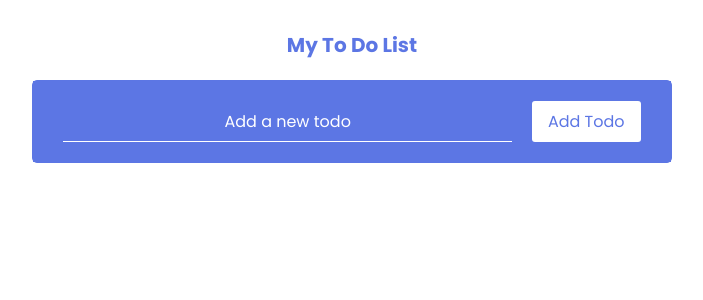
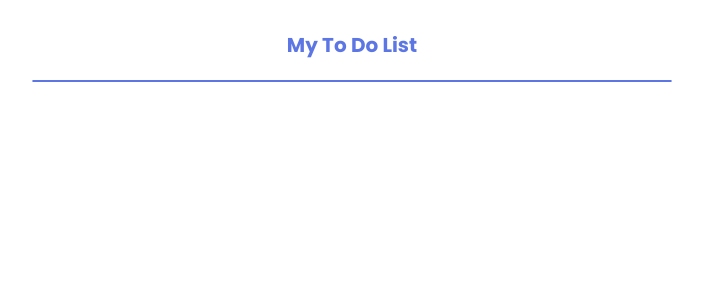
Before and after one commit to Abisola-Morohunfolu/react-to-do-training-app, a React (Create React App) app: page / in a window 1280 px wide. Shown: the top 300 px of the page, without its empty margins (288-991 px from the left). Built offline with nearby package versions, Linux system fonts and the light colour scheme.

Commit message:
starter-with-css

```diff
--- a/src/App.js
+++ b/src/App.js
@@ -1,49 +1,10 @@
-import React from 'react';
 import './App.css';
-import CustomInput from './components/CustomInput/CustomInput';
-import ToDo from './components/ToDo/ToDo';
 
 function App() {
-	const [searchInput, setSearchInput] = React.useState('');
-	const [allTodos, setAllTodos] = React.useState([]);
-
-	const onChangeInput = (e) => {
-		const value = e.target.value;
-
-		setSearchInput(value);
-	};
-
-	const onAddTodo = (e) => {
-		e.preventDefault();
-
-		if (searchInput === '') return;
-
-		const newTodo = {
-			id: searchInput,
-			todo: searchInput,
-		};
-
-		setAllTodos([...allTodos, newTodo]);
-		setSearchInput('');
-	};
-
-	const onDeleteTodo = (id) => {
-		const filterArray = allTodos.filter((todo) => todo.id !== id);
-
-		setAllTodos(filterArray);
-	};
-
 	return (
 		<main className="App">
 			<h1>My To Do List</h1>
-			<div className="ToDoContainer">
-				<CustomInput inputValue={searchInput} onChangeHandler={onChangeInput} addTodo={onAddTodo} />
-				<div>
-					{allTodos.map((todo) => (
-						<ToDo onDeleteHandler={() => onDeleteTodo(todo.id)} todo={todo.todo} key={todo.id} />
-					))}
-				</div>
-			</div>
+			<div className="ToDoContainer"></div>
 		</main>
 	);
 }
--- a/src/components/Button/Button.js
+++ b/src/components/Button/Button.js
@@ -1,11 +1,7 @@
 import './Button.css';
 
 const Button = (props) => {
-	return (
-		<button onClick={props.clicked} className="Button">
-			{props.label}
-		</button>
-	);
+	return <button></button>;
 };
 
 export default Button;
--- a/src/components/CustomInput/CustomInput.js
+++ b/src/components/CustomInput/CustomInput.js
@@ -1,20 +1,7 @@
 import './CustomInput.css';
 
-const CustomInput = (props) => {
-	return (
-		<form className="Form" onSubmit={props.addTodo}>
-			<input
-				type="text"
-				placeholder="Add a new todo"
-				required
-				value={props.inputValue}
-				onChange={props.onChangeHandler}
-			/>
-			<button type="submit" onClick={props.addTodo}>
-				Add Todo
-			</button>
-		</form>
-	);
+const CustomInput = () => {
+	return <form className="Form"></form>;
 };
 
 export default CustomInput;
--- a/src/components/ToDo/ToDo.js
+++ b/src/components/ToDo/ToDo.js
@@ -1,13 +1,7 @@
 import './ToDo.css';
-import Button from '../Button/Button';
 
-const ToDo = (props) => {
-	return (
-		<div className="Todo">
-			<h4>{props.todo}</h4>
-			<Button label="Delete" clicked={props.onDeleteHandler} />
-		</div>
-	);
+const ToDo = () => {
+	return <div className="Todo"></div>;
 };
 
 export default ToDo;
```
